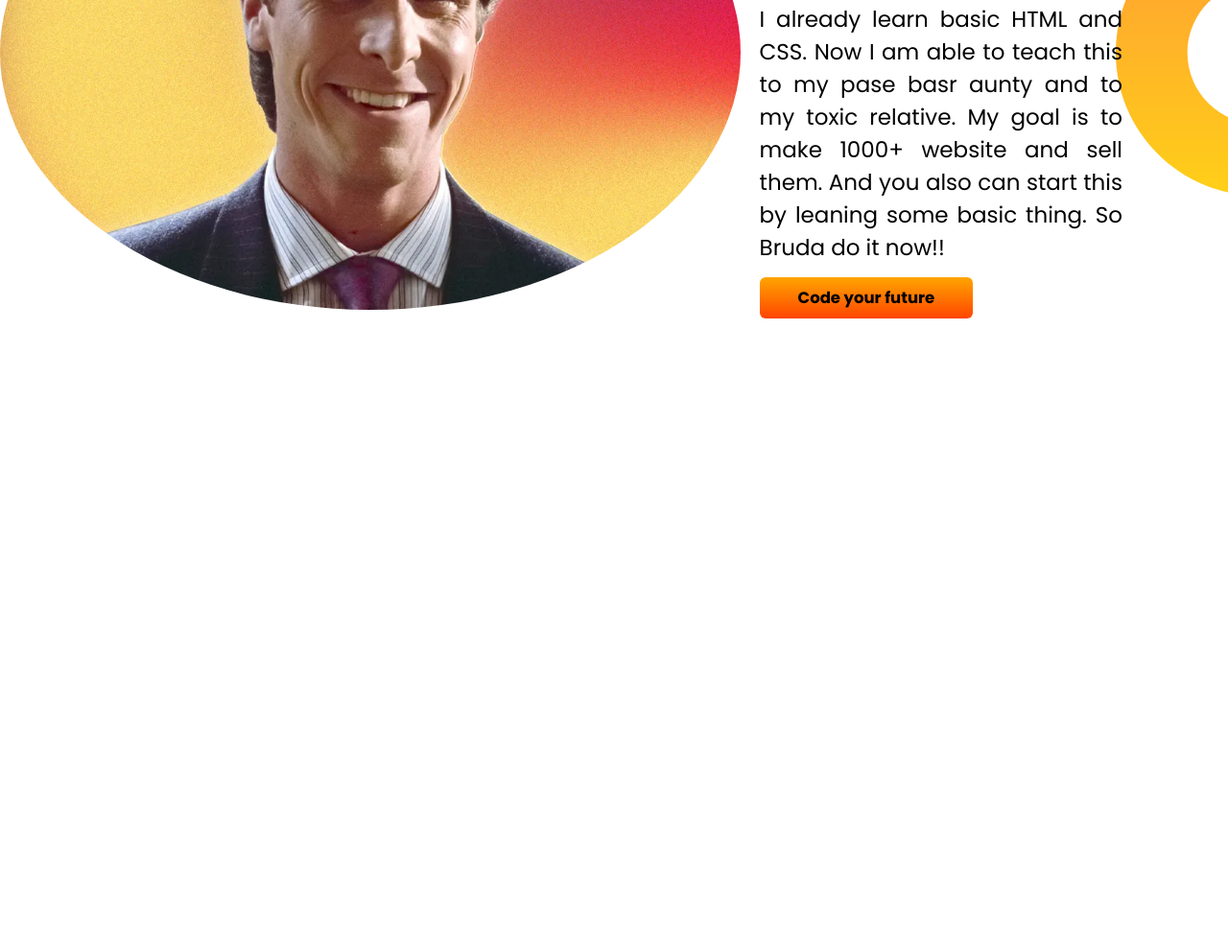
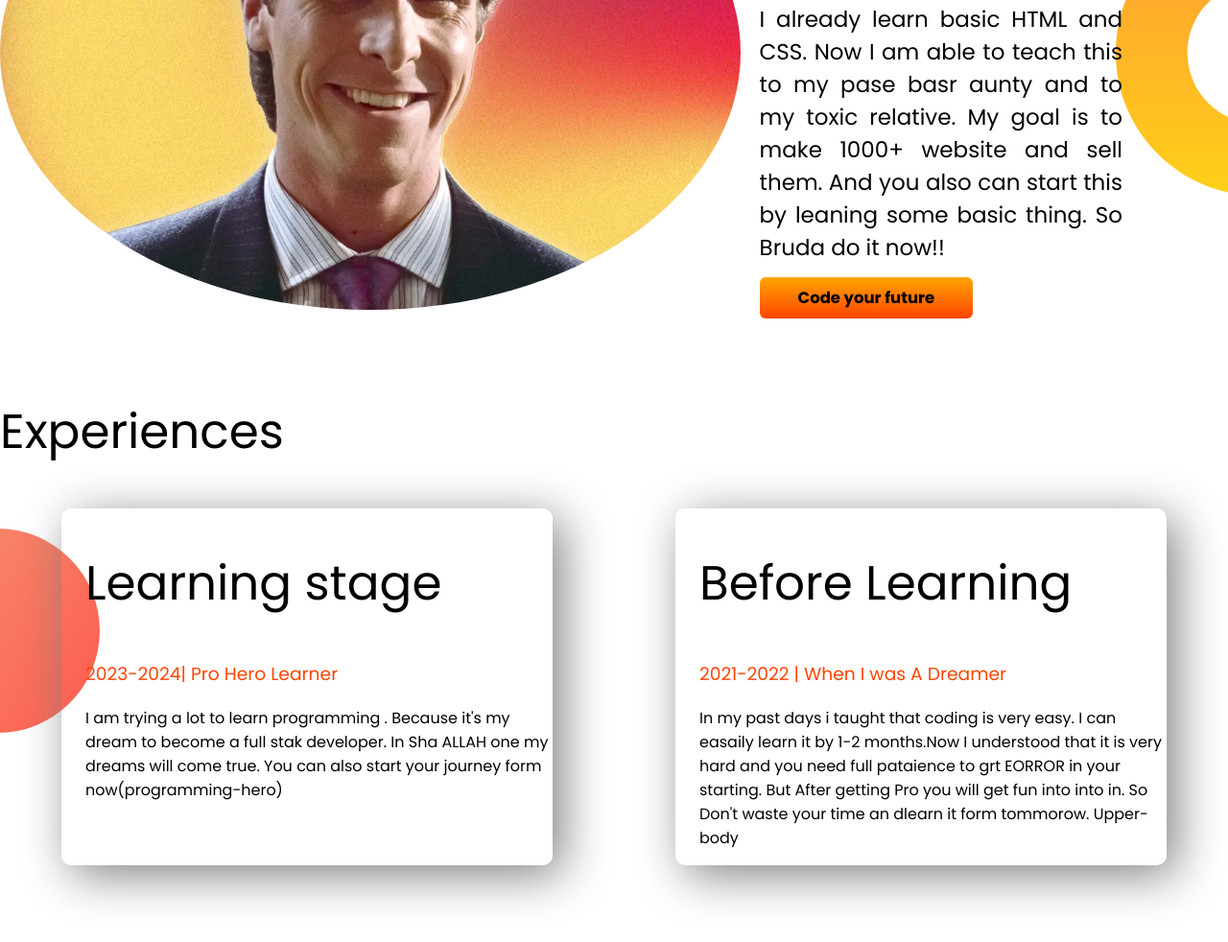
Before and after one commit to pavel90765/My-port, a plain HTML site: page index.html in a window 1280 px wide. Shown: the part 1035-2017 px from the top of the page at 96% size. Before the commit the page ends 1448 px from the top, so only its background shows below. Drawn offline with Linux system fonts and the light colour scheme.

Commit message:
sn final

```diff
--- a/index.html
+++ b/index.html
@@ -7,10 +7,10 @@
     <link rel="stylesheet" href="style.css">
 </head>
 <body>
-   <section class="top-web">
+   <section class="top-web Upper-body">
     <div class="hd">
         <h1>Welcome To <br>
-     <span class="head">Pavel's coding</span> World</h1>
+     <span  class="head">Pavel's coding</span> World</h1>
      <h3><strong>An uncertified Developer!</strong></h3>
      <p  class="fp1">
         I am just building this website for. <br>But fun will not let you become <strong> rich </strong>. <br>That's why I am learning programming form <em>Programming Hero</em><br>If you are interested in Programming you can start form them. <br>I already sewared that I will try my best to be the best <br> and I hope thatIn Sha ALLAH one day i will be a professional developer.
@@ -21,7 +21,7 @@
         <img src="images/request-for-the-gigachad-v0-1asd8y2wid0b1.png" alt="pic of gigachad">
     </div>
    </section>
-   <section class="dream">
+   <section class="dream Upper-body">
     <div class="ims">
         <img src="images/Sigma-grindset-patrick-bateman.pnj.webp" alt="another pic of giga">
     </div>
@@ -32,5 +32,22 @@
         <a href="https://web.programming-hero.com/web-5/video/web-5-4-6-dream-area-background-image-background-repeat" target="_blank" class="btn">Code your future </a>
     </div>
    </section>
+   <section class="experience">
+    <h1>Experiences</h1>
+    <div class="Upper-body">
+        <div class="lower-body">
+            <h1>Learning stage</h1>
+            <h3 class="head">2023-2024| Pro Hero Learner</h3>
+            <p>I am trying a lot to learn programming . Because it's my dream to become a full stak developer. In Sha ALLAH one my dreams will come true. You can also start your journey form now(programming-hero) </p>
+        </div>
+        <div class="lower-body">
+             <h1>Before Learning</h1>
+             <h3 class="head">2021-2022 | When I was A Dreamer</h3>
+             <p>
+                In my past days i taught that coding is very easy. I can easaily learn it by 1-2 months.Now I understood that it is very hard and you need full pataience to grt EORROR in your starting. But After getting Pro you will get fun into into in. So Don't waste your time an dlearn it form tommorow. Upper-body
+             </p>
+        </div>
+    </div>
+   </section>
 </body>
 </html>
--- a/style.css
+++ b/style.css
@@ -20,7 +20,7 @@
     text-align: justify;
 }
 
-section{
+.Upper-body{
     display: flex;
     margin-bottom: 90px;
 }
@@ -82,3 +82,18 @@ section{
     width: 100%;
     height: 100%;
 }
+
+.experience{
+  background-image: url(images/exp-bg.png);
+  background-repeat: no-repeat;
+  background-position: left;
+}
+
+.lower-body{
+    width: 40%;
+    margin-left: 5%;
+    margin-right: 5%;
+    padding-left: 25px;
+    border-radius: 10px;
+    box-shadow: 10px 10px 50px gray;
+}
```
